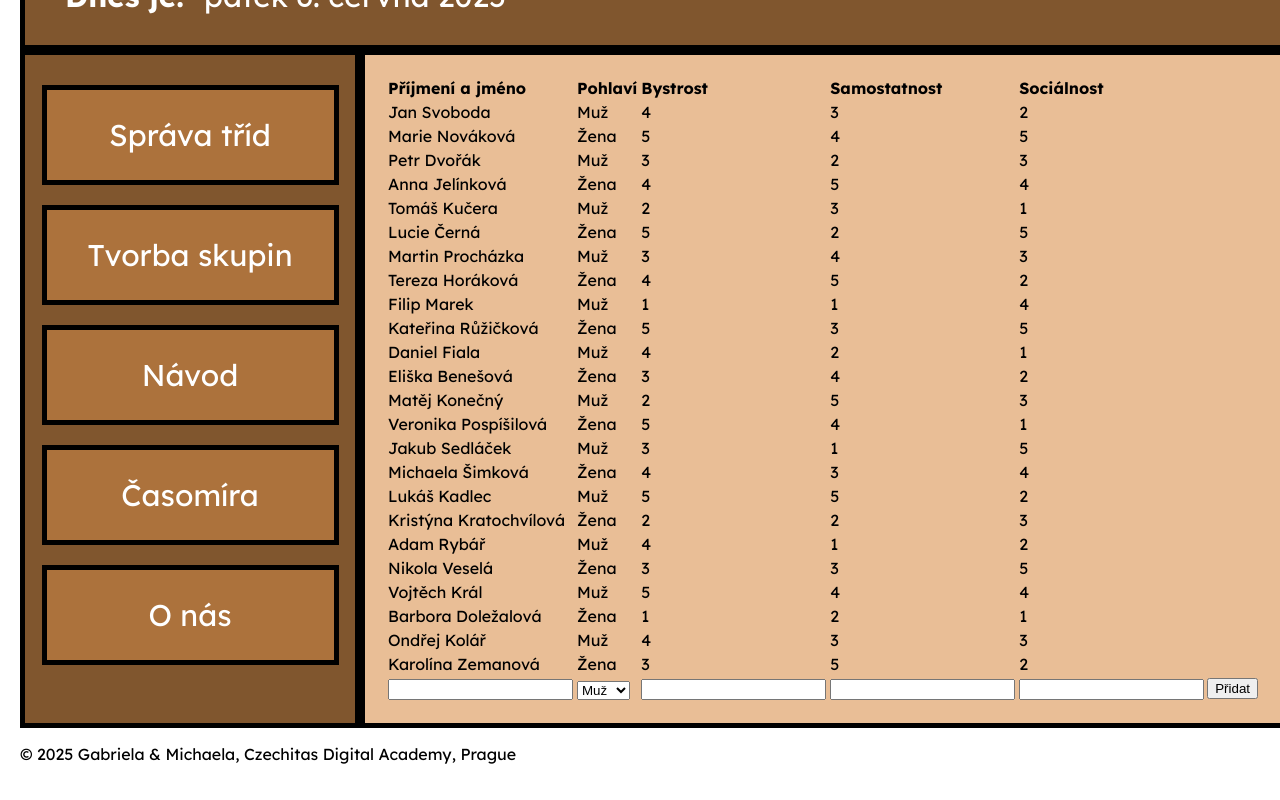
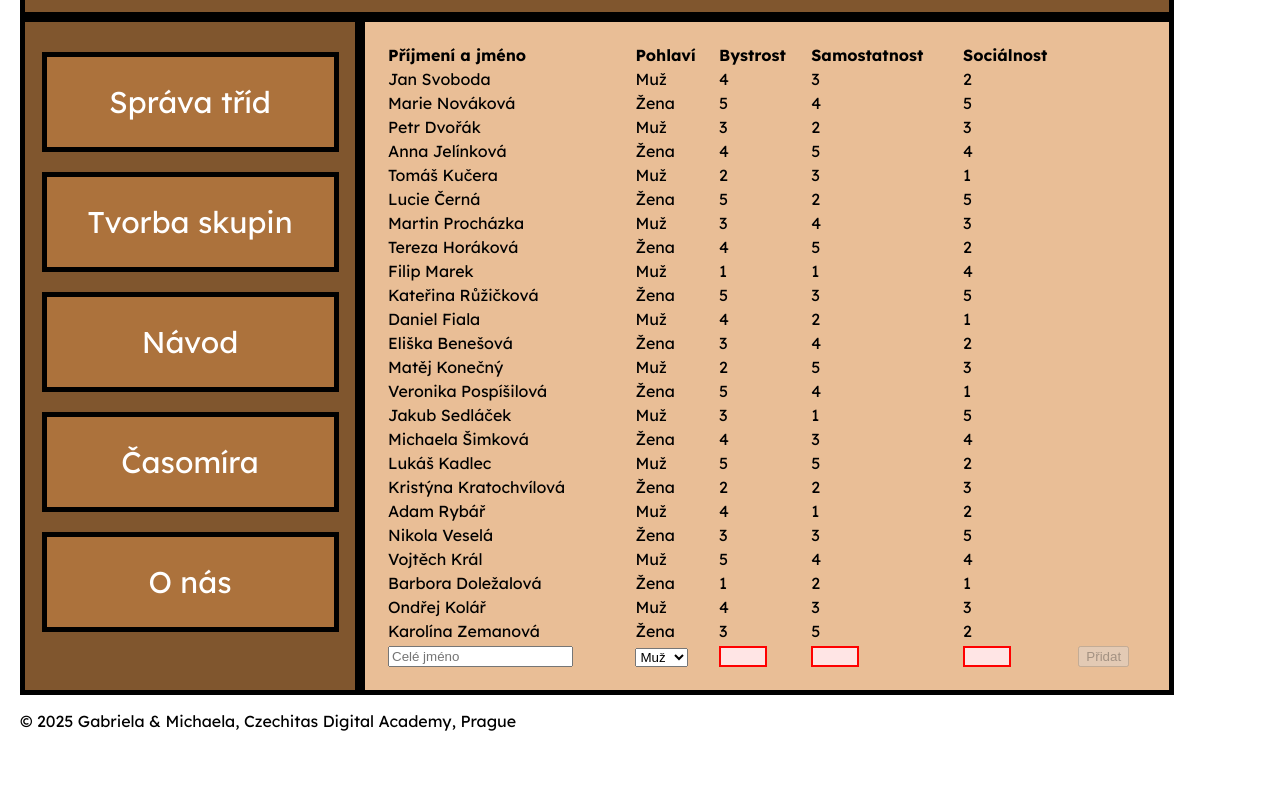
Before and after one commit to MichaelaHeidlerova/RozToc, a React (Vite) app in the folder my-app/: page /list in a window 1280 px wide. Shown: the part 351-1151 px from the top of the page. After the commit the page ends 1118 px from the top, so only its background shows below. Built offline with nearby package versions, Linux system fonts and the light colour scheme; a web font is replaced by a local one.

Commit message:
osetreni vyplneni formulare

```diff
--- a/my-app/src/components/pages/list/ListDetail.jsx
+++ b/my-app/src/components/pages/list/ListDetail.jsx
@@ -2,9 +2,51 @@ import { useState } from "react";
 
 export const ListDetail = ({ data }) => {
   const [list, setList] = useState(data);
+
+  // Formulářové stavy (každý input má svůj)
+  const [celeJmeno, setCeleJmeno] = useState('');
+  const [pohlavi, setPohlavi] = useState('0');
+  const [bystrost, setBystrost] = useState('');
+  const [samostatnost, setSamostatnost] = useState('');
+  const [socialni, setSocialni] = useState('');
+
+  // Pomocná funkce: kontroluje, že hodnoty jsou v rozmezí 1–5
+  const isValidValue = (val) => {
+    const num = Number(val);
+    return Number.isInteger(num) && num >= 1 && num <= 5;
+  };
+
+  // Celková validace formuláře
+  const isFormValid =
+    celeJmeno.trim() !== '' &&
+    isValidValue(bystrost) &&
+    isValidValue(samostatnost) &&
+    isValidValue(socialni);
+
+  const handleAdd = () => {
+    if (!isFormValid) return; // Ochrana proti ručnímu spuštění
+
+    const newEntry = {
+      celeJmeno,
+      pohlavi: Number(pohlavi),
+      bystrost: Number(bystrost),
+      samostatnost: Number(samostatnost),
+      socialni: Number(socialni),
+    };
+
+    setList([...list, newEntry]);
+
+    // Vyčištění formuláře
+    setCeleJmeno('');
+    setPohlavi('0');
+    setBystrost('');
+    setSamostatnost('');
+    setSocialni('');
+  };
+
   return (
     <div className="list-detail">
-      <table class="students-table">
+      <table className="students-table">
         <thead>
           <tr>
             <th>Příjmení a jméno</th>
@@ -30,24 +72,56 @@ export const ListDetail = ({ data }) => {
           })}
           <tr>
             <td>
-              <input></input>
+              <input
+                value={celeJmeno}
+                onChange={(e) => setCeleJmeno(e.target.value)}
+                placeholder="Celé jméno"
+              />
             </td>
             <td>
-              <select>
+              <select
+                value={pohlavi}
+                onChange={(e) => setPohlavi(e.target.value)}
+              >
                 <option value="0">Muž</option>
                 <option value="1">Žena</option>
               </select>
             </td>
             <td>
-              <input></input>
+              <input
+                type="number"
+                min="1"
+                max="5"
+                value={bystrost}
+                onChange={(e) => setBystrost(e.target.value)}
+                className={!isValidValue(bystrost) ? 'input-error' : ''}
+              />
             </td>
             <td>
-              <input></input>
+              <input
+                type="number"
+                min="1"
+                max="5"
+                value={samostatnost}
+                onChange={(e) => setSamostatnost(e.target.value)}
+                className={!isValidValue(samostatnost) ? 'input-error' : ''}
+              />
             </td>
             <td>
-              <input></input>
+              <input
+                type="number"
+                min="1"
+                max="5"
+                value={socialni}
+                onChange={(e) => setSocialni(e.target.value)}
+                className={!isValidValue(socialni) ? 'input-error' : ''}
+              />
             </td>
-            <button>Přidat</button>
+            <td>
+              <button onClick={handleAdd} disabled={!isFormValid}>
+                Přidat
+              </button>
+            </td>
           </tr>
         </tbody>
       </table>
--- a/my-app/src/global.css
+++ b/my-app/src/global.css
@@ -270,3 +270,9 @@ text-align: left;
 .list-detail table{
   width: 100%;
 }
+
+.input-error {
+  border: 2px solid red;
+  outline: none;
+  background-color: #ffe5e5;
+}
```
